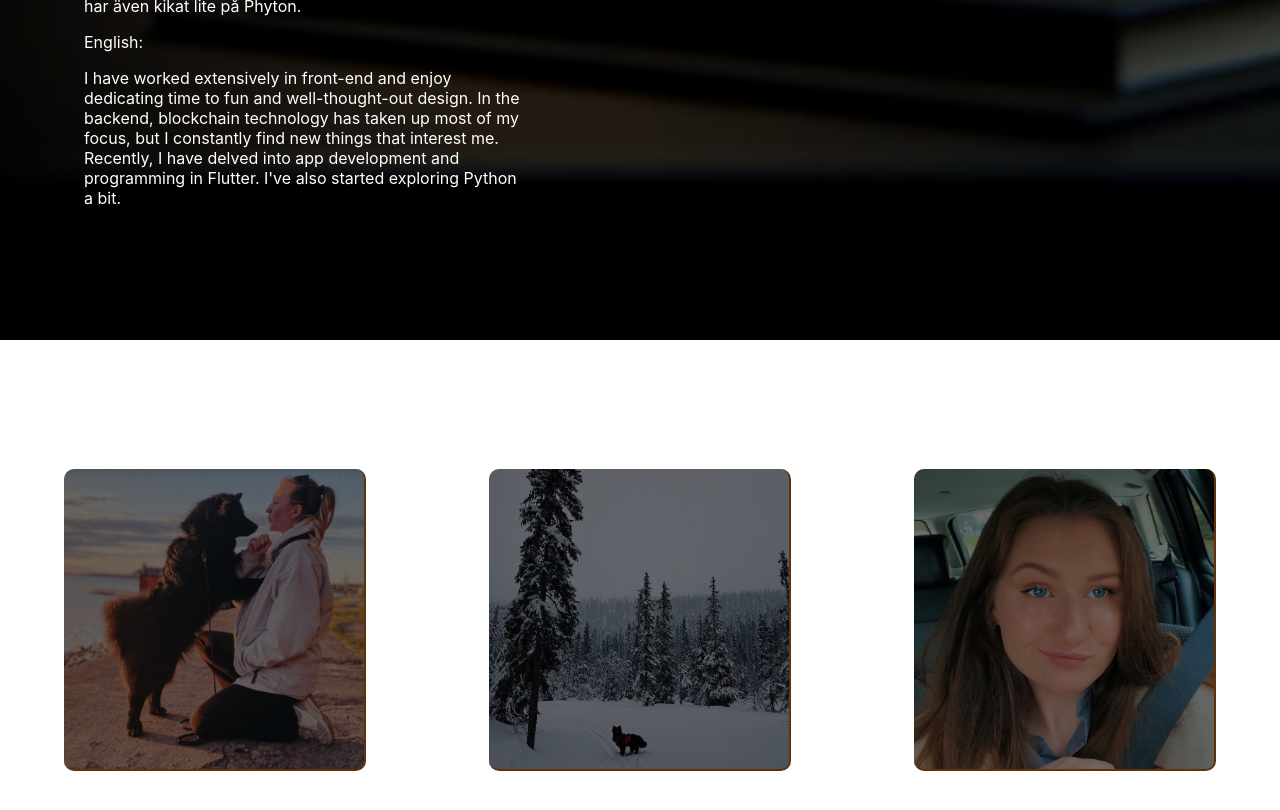
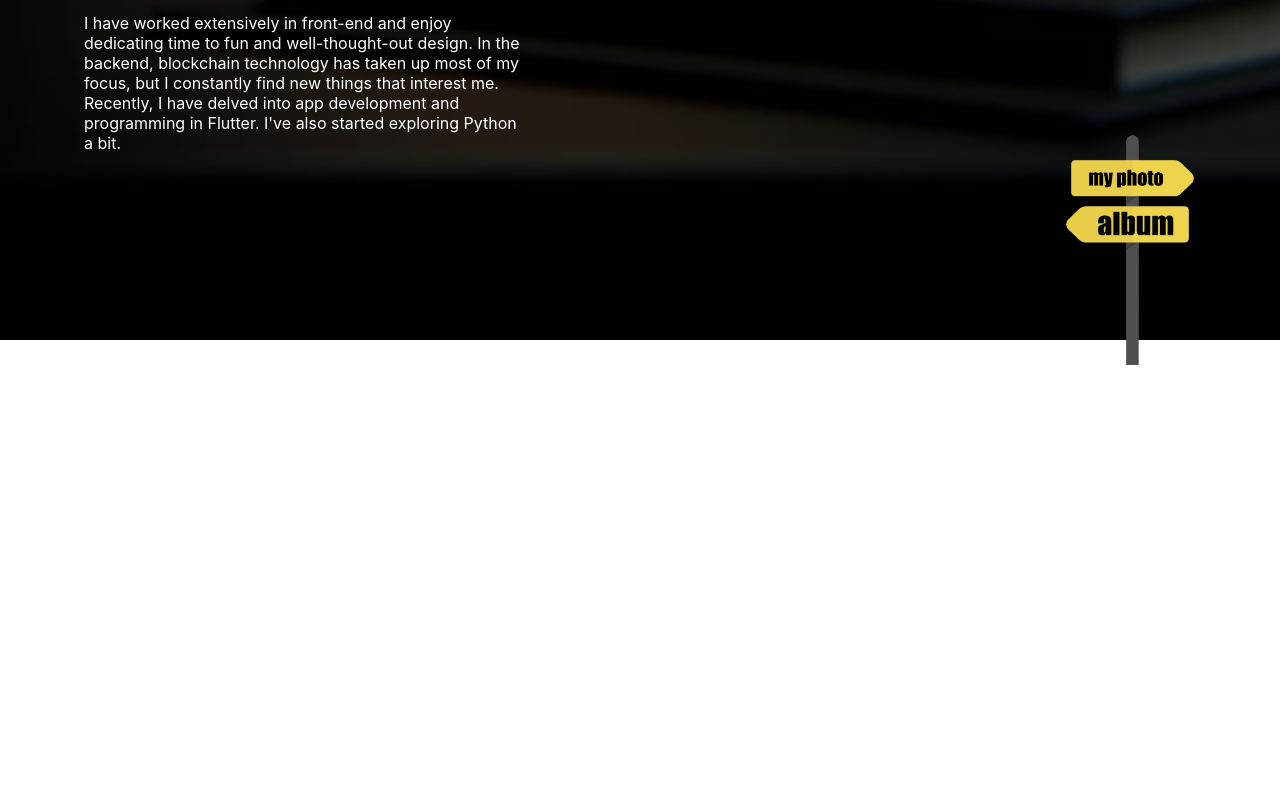
Before and after one commit to emelieribring/emelies, a React (Create React App) app: page /Resume in a window 1280 px wide. Shown: the part 2060-2870 px from the top of the page. After the commit the page ends 2786 px from the top, so only its background shows below. Built offline with nearby package versions, Linux system fonts and the light colour scheme; a web font is replaced by a local one.

Commit message:
photoalbum

```diff
--- a/src/Pages/Resume/Resume.jsx
+++ b/src/Pages/Resume/Resume.jsx
@@ -1,6 +1,8 @@
 import React from 'react';
 import './resume.css';
 import Navbar from '../../Components/Navbar/Navbar';
+import sign from '../../images/sign.png';
+import 'animate.css';
 
 export default function resume() {
   return (
@@ -85,11 +87,6 @@ export default function resume() {
                         I've also started exploring Python a bit.</p>
                 </div>
             </div>
-            <div className='fotoDivs'>
-                <div id='bild1' className="fotoDiv"></div>
-                <div id='bild2' className="fotoDiv"></div>
-                <div id='bild3' className="fotoDiv"></div>
-            </div>
             <div className="resumeBox">
                 <div className='inner-content'>
                     <h1>My Education</h1>
@@ -109,7 +106,9 @@ export default function resume() {
                 </div>
             </div>
         </div>
-        <div className='bottom'></div>
+        <div className='signDiv'>
+            <img className='sign animate__animated animate__bounce' src={sign} alt="" />
+        </div>
     </div>
   )
 }
--- a/src/Pages/Resume/resume.css
+++ b/src/Pages/Resume/resume.css
@@ -35,17 +35,34 @@
     font-weight: 100;
 }
 
+.signDiv{
+    position: relative;
+    width: 100%;
+    height: 10%;
+    display: flex;
+    flex-direction: column;
+    justify-content: flex-end;
+    align-items: flex-end;
+}
+
+.sign{
+    position: relative;
+    width: 300px;
+    height: 300px;
+}
+
 .fotoDivs{
     width: 100%;
     height: 20%;
     display: flex;
     justify-content: space-between;
     align-items: center;
+    border-radius: 10px;
 }
 
 .fotoDiv{
-    width: 300px;
-    height: 300px;
+    width: 800px;
+    height: 400px;
     background-color: chocolate;
     border-radius: 10px;
     border-bottom: 2px solid #603209;
```
Also changed, not shown: src/Pages/pic-portfolio/PicPortfolio.jsx (added, +8 -0 lines), src/Pages/pic-portfolio/picportfolio.css (added), src/images/sign.png (added). Lines whose indentation alone changed are shown as unchanged.
